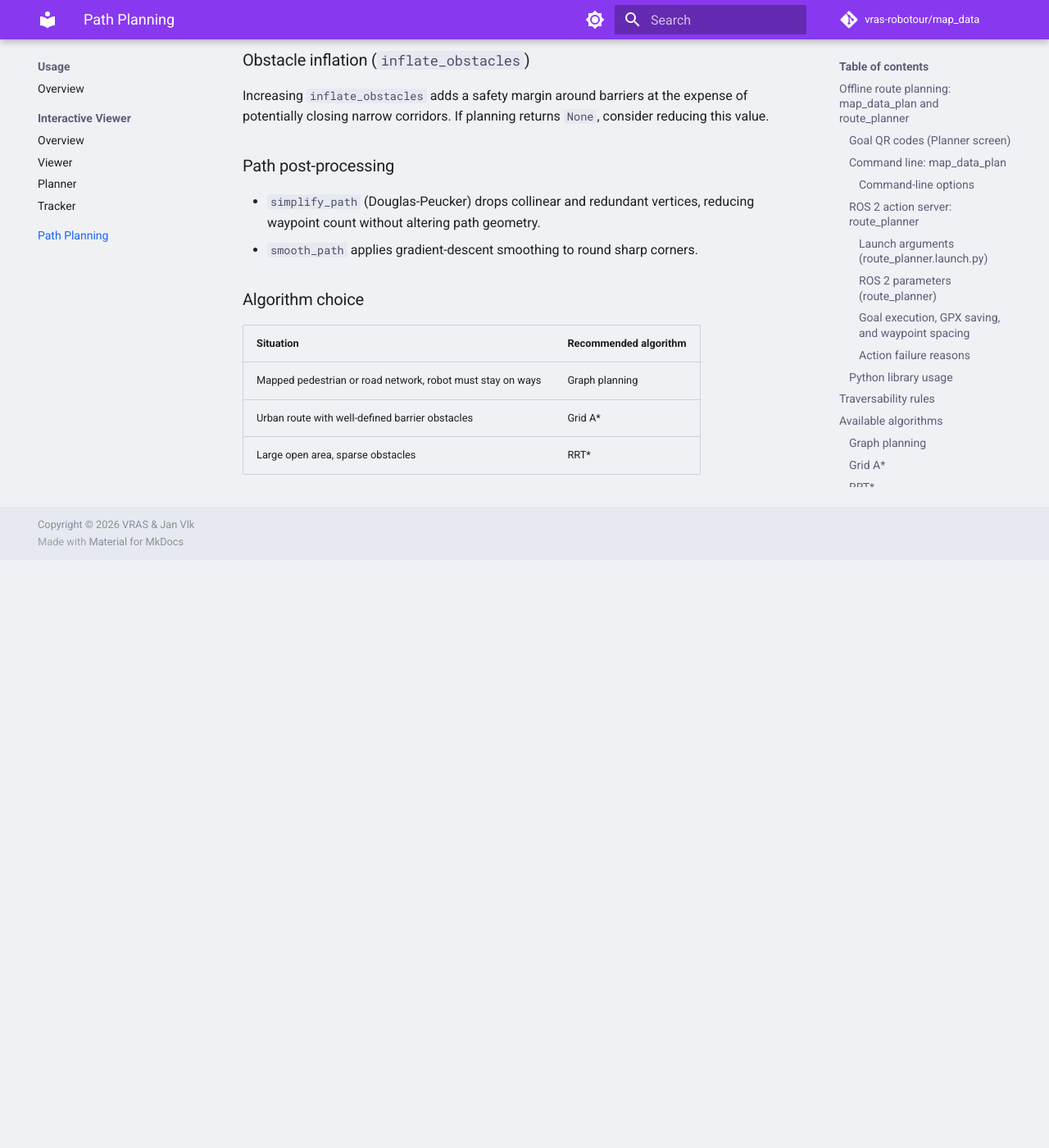
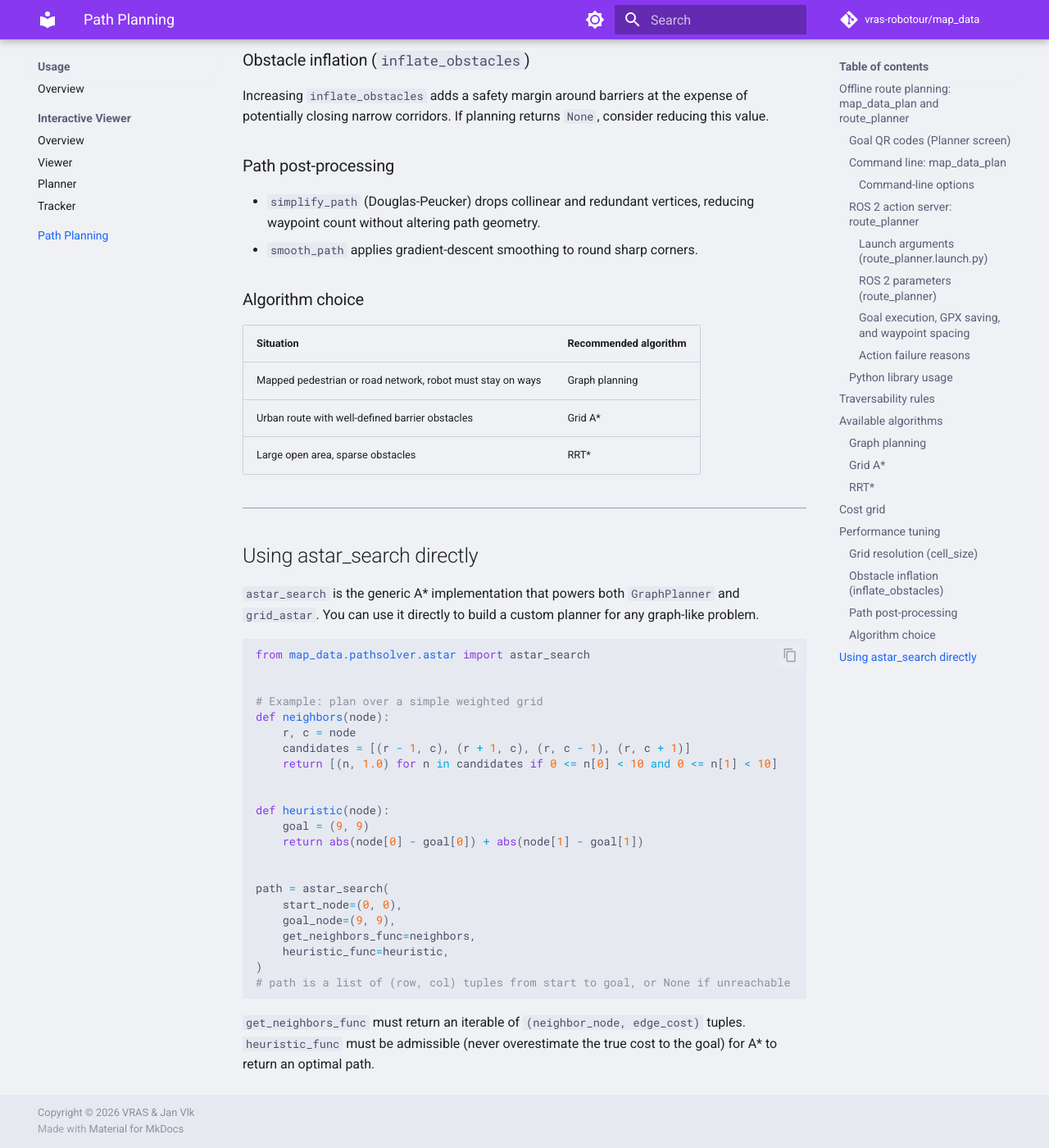
Before and after one commit to vras-robotour/map_data, an MkDocs documentation site: the page built from docs/planning.md, in a window 1280 px wide and 1400 px high, scrolled down 9618 px. Shown: the whole window at 82% size. Built offline with MkDocs 1.6.1 and Material for MkDocs 9.7.7, drawn with Linux system fonts in a browser that asks for light colours; comment, search, counter and statistics services are not loaded; before the commit the page ends 10301 px from its top, so only the background shows below that.

Commit message:
docs: restore using astar_search directly anchor in planning guide

````diff
--- a/docs/planning.md
+++ b/docs/planning.md
@@ -309,3 +309,40 @@ value.
 | Mapped pedestrian or road network, robot must stay on ways | Graph planning |
 | Urban route with well-defined barrier obstacles | Grid A\* |
 | Large open area, sparse obstacles | RRT\* |
+
+
+---
+
+## Using astar_search directly
+
+`astar_search` is the generic A\* implementation that powers both `GraphPlanner` and
+`grid_astar`. You can use it directly to build a custom planner for any graph-like problem.
+
+```python
+from map_data.pathsolver.astar import astar_search
+
+
+# Example: plan over a simple weighted grid
+def neighbors(node):
+    r, c = node
+    candidates = [(r - 1, c), (r + 1, c), (r, c - 1), (r, c + 1)]
+    return [(n, 1.0) for n in candidates if 0 <= n[0] < 10 and 0 <= n[1] < 10]
+
+
+def heuristic(node):
+    goal = (9, 9)
+    return abs(node[0] - goal[0]) + abs(node[1] - goal[1])
+
+
+path = astar_search(
+    start_node=(0, 0),
+    goal_node=(9, 9),
+    get_neighbors_func=neighbors,
+    heuristic_func=heuristic,
+)
+# path is a list of (row, col) tuples from start to goal, or None if unreachable
+```
+
+`get_neighbors_func` must return an iterable of `(neighbor_node, edge_cost)` tuples.
+`heuristic_func` must be admissible (never overestimate the true cost to the goal) for A\* to
+return an optimal path.
````
